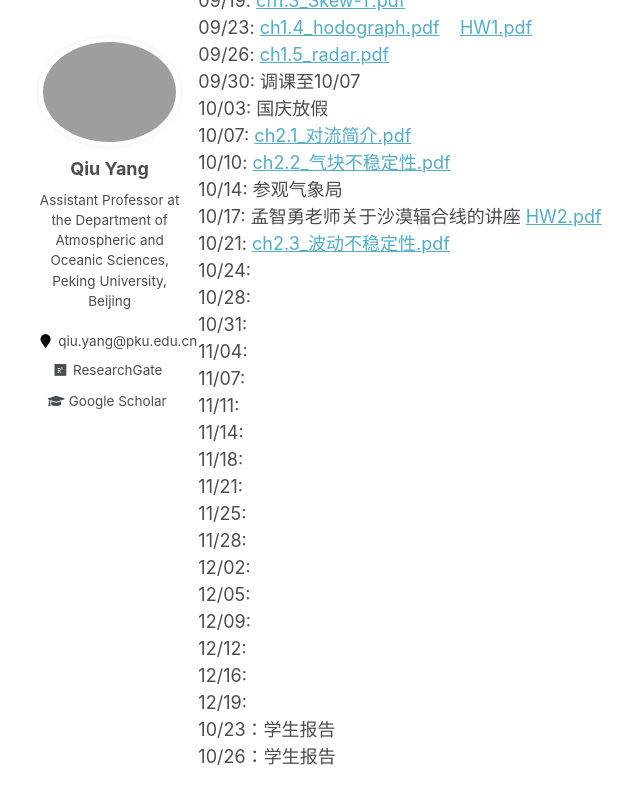
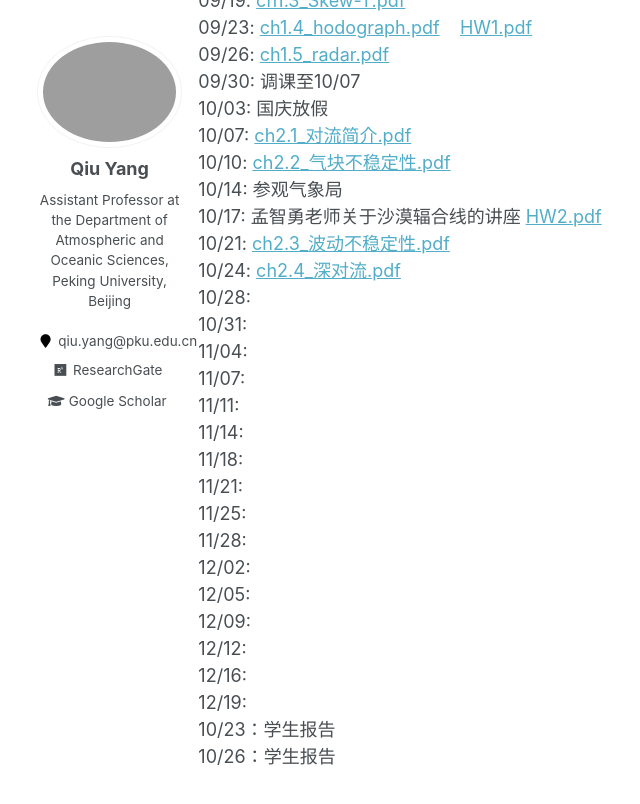
Before and after one commit to qiuyang50/qiuyang50.github.io, a Jekyll site: the page built from _pages/mesoscale_2024fall.md, in a window 1280 px wide and 900 px high, scrolled down 422 px. Shown: the top 804 px of the window, without its empty margins (127-767 px from the left). Built offline with Jekyll 4.4.1, drawn with Linux system fonts in a browser that asks for light colours.

Commit message:
Update mesoscale_2024fall.md

```diff
--- a/_pages/mesoscale_2024fall.md
+++ b/_pages/mesoscale_2024fall.md
@@ -24,7 +24,7 @@ filename: modeling_2024fall.md
 10/14: 参观气象局
 10/17: 孟智勇老师关于沙漠辐合线的讲座 <a href="https://qiuyang50.github.io/files/mesoscale_2024fall/HW2.pdf">HW2.pdf</a>
 10/21: <a href="https://qiuyang50.github.io/files/mesoscale_2024fall/ch2.3_波动不稳定性.pdf">ch2.3_波动不稳定性.pdf</a>
-10/24:
+10/24: <a href="https://qiuyang50.github.io/files/mesoscale_2024fall/ch2.4_深对流.pdf">ch2.4_深对流.pdf</a>
 10/28:
 10/31:
 11/04:
```
